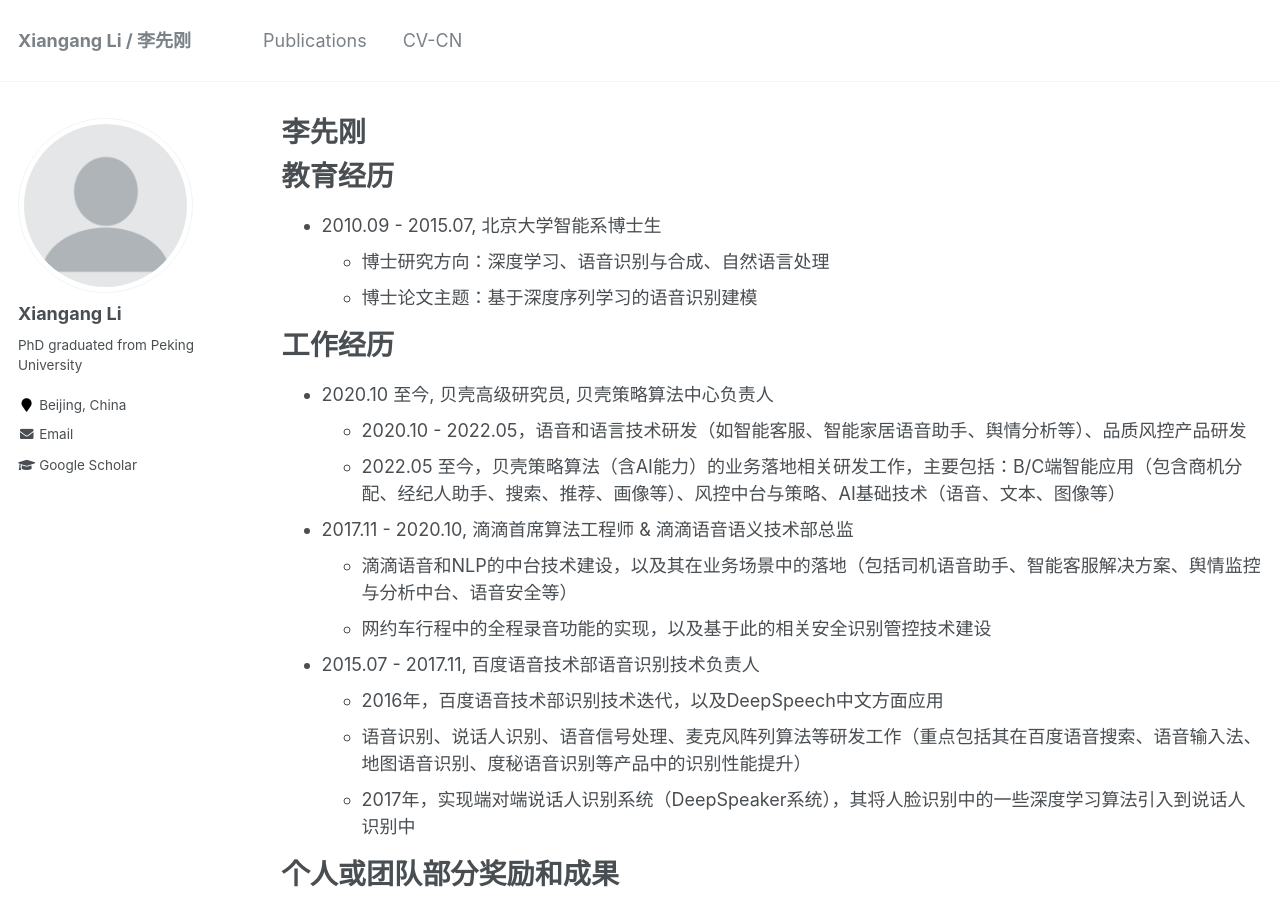
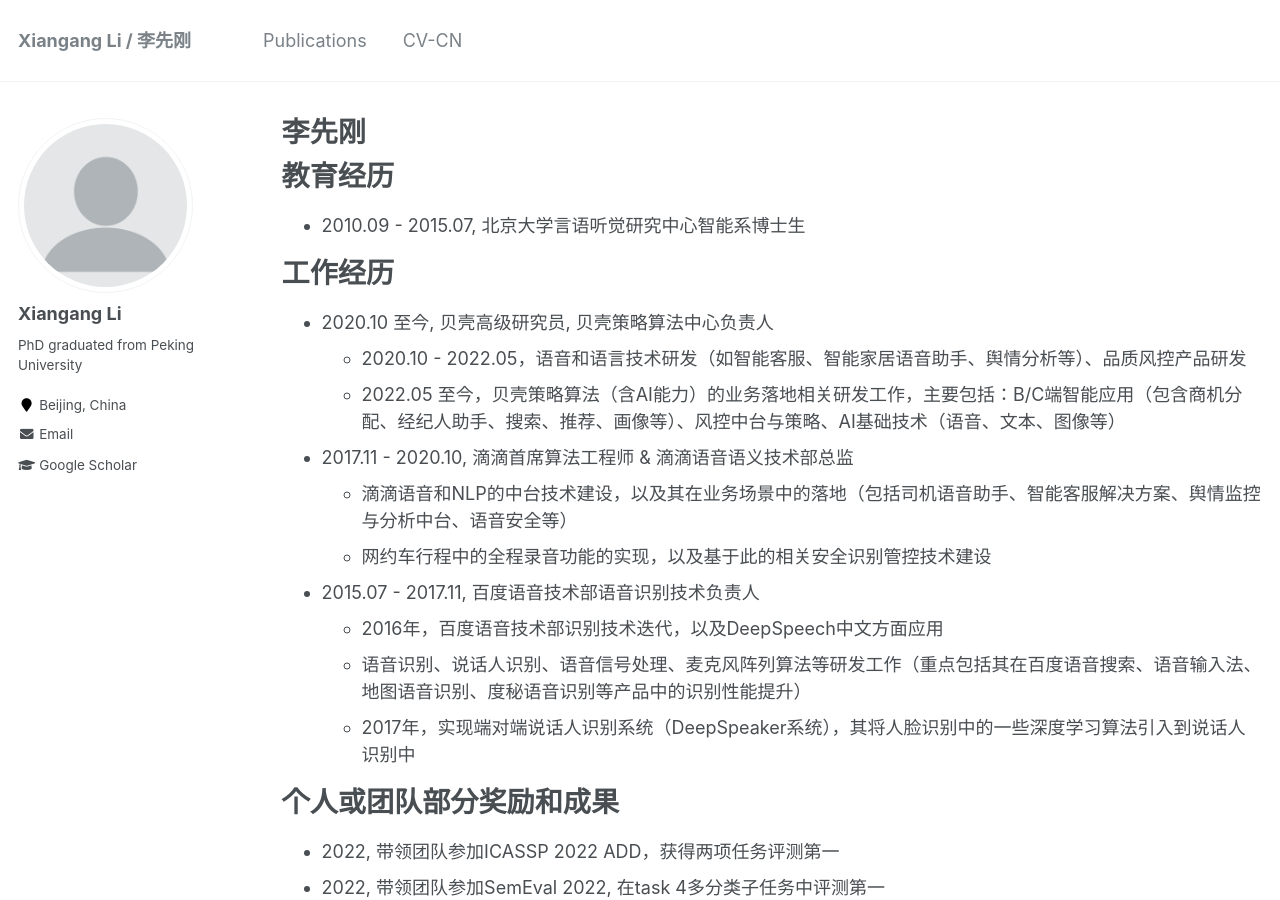
Before and after one commit to xiangangli/xiangangli.github.io, a Jekyll site: the page built from _pages/cv-cn.md, in a window 1280 px wide and 900 px high. Built offline with Jekyll 4.4.1, drawn with Linux system fonts in a browser that asks for light colours.

Commit message:
Update cv-cn.md

```diff
--- a/_pages/cv-cn.md
+++ b/_pages/cv-cn.md
@@ -11,9 +11,7 @@ redirect_from:
 
 教育经历
 ======
-* 2010.09 - 2015.07,    北京大学智能系博士生
-  * 博士研究方向：深度学习、语音识别与合成、自然语言处理
-  * 博士论文主题：基于深度序列学习的语音识别建模
+* 2010.09 - 2015.07,    北京大学言语听觉研究中心智能系博士生
 
 工作经历
 ======
```
